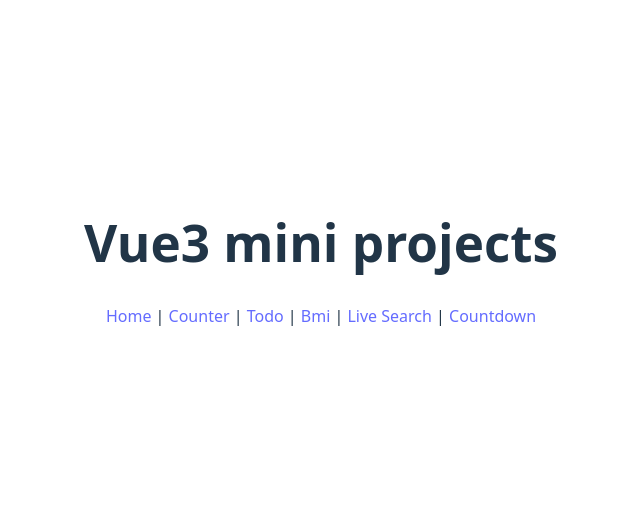
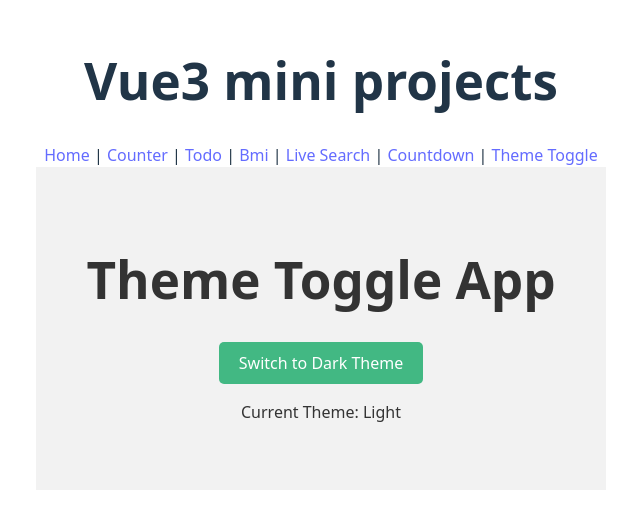
Before and after one commit to t2adung/vue-mini-projects, a Vue app: page /themetoggle in a window 1280 px wide. Shown: the part 146-674 px from the top of the page, without its empty margins (319-959 px from the left). Built offline with nearby package versions, Linux system fonts and the light colour scheme.

Commit message:
Project 6

```diff
--- a/src/App.vue
+++ b/src/App.vue
@@ -11,7 +11,8 @@
       <RouterLink to="/todo">Todo</RouterLink> |
       <RouterLink to="/bmi">Bmi</RouterLink> |
       <RouterLink to="/livesearch">Live Search</RouterLink> |
-      <RouterLink to="/countdown">Countdown</RouterLink>
+      <RouterLink to="/countdown">Countdown</RouterLink> |
+      <RouterLink to="/themetoggle">Theme Toggle</RouterLink>
     </nav>
     <RouterView></RouterView>
   </div>
--- /dev/null
+++ b/src/projects/ThemeToogleApp.vue
@@ -0,0 +1,48 @@
+<template>
+    <div :class="{ dark : isDark }" class="theme-wrapper">
+        <h1>Theme Toggle App</h1>
+        <button @click="toggleTheme">{{ isDark ? 'Switch to Light Theme' : 'Switch to Dark Theme' }}</button>
+        <p>Current Theme: {{ isDark ? 'Dark' : 'Light' }}</p>
+
+    </div>
+</template>
+
+<script setup>
+import { onMounted, ref, watch } from 'vue';
+const isDark = ref(false);
+const toggleTheme = () => {
+    isDark.value = !isDark.value;
+};
+watch(isDark, (newValue) => {
+    localStorage.setItem('theme', newValue ? 'dark' : 'light');
+});
+onMounted(() => {
+    const savedTheme = localStorage.getItem('theme');
+    isDark.value = savedTheme === 'dark';
+});
+</script>
+
+<style scoped>
+.theme-wrapper {
+  text-align: center;
+  padding: 50px;
+  transition: background 0.3s, color 0.3s;
+}
+
+.theme-wrapper.dark {
+  background-color: #222;
+  color: white;
+}
+
+.theme-wrapper:not(.dark) {
+  background-color: #f2f2f2;
+  color: #333;
+}
+button {
+    padding: 10px 20px;
+    background-color: #42b883;
+    color: white;
+    border: none;
+    border-radius: 5px;
+}
+</style>
--- a/src/router/index.js
+++ b/src/router/index.js
@@ -5,6 +5,7 @@ import TodoApp from '../projects/TodoApp.vue';
 import BmiCaculatorApp from '../projects/BmiCaculatorApp.vue';
 import LiveSearchApp from '../projects/LiveSearchApp.vue';
 import CountdownApp from '../projects/CountdownApp.vue';
+import ThemeToogleApp from '../projects/ThemeToogleApp.vue';
 
 const routes = [
     { path: '/', redirect: '/home' },
@@ -13,6 +14,7 @@ const routes = [
     { path: '/bmi', component: BmiCaculatorApp },
     { path: '/livesearch', component: LiveSearchApp },
     { path: '/countdown', component: CountdownApp },
+    { path: '/themetoggle', component: ThemeToogleApp },
 
 ];
 
```
